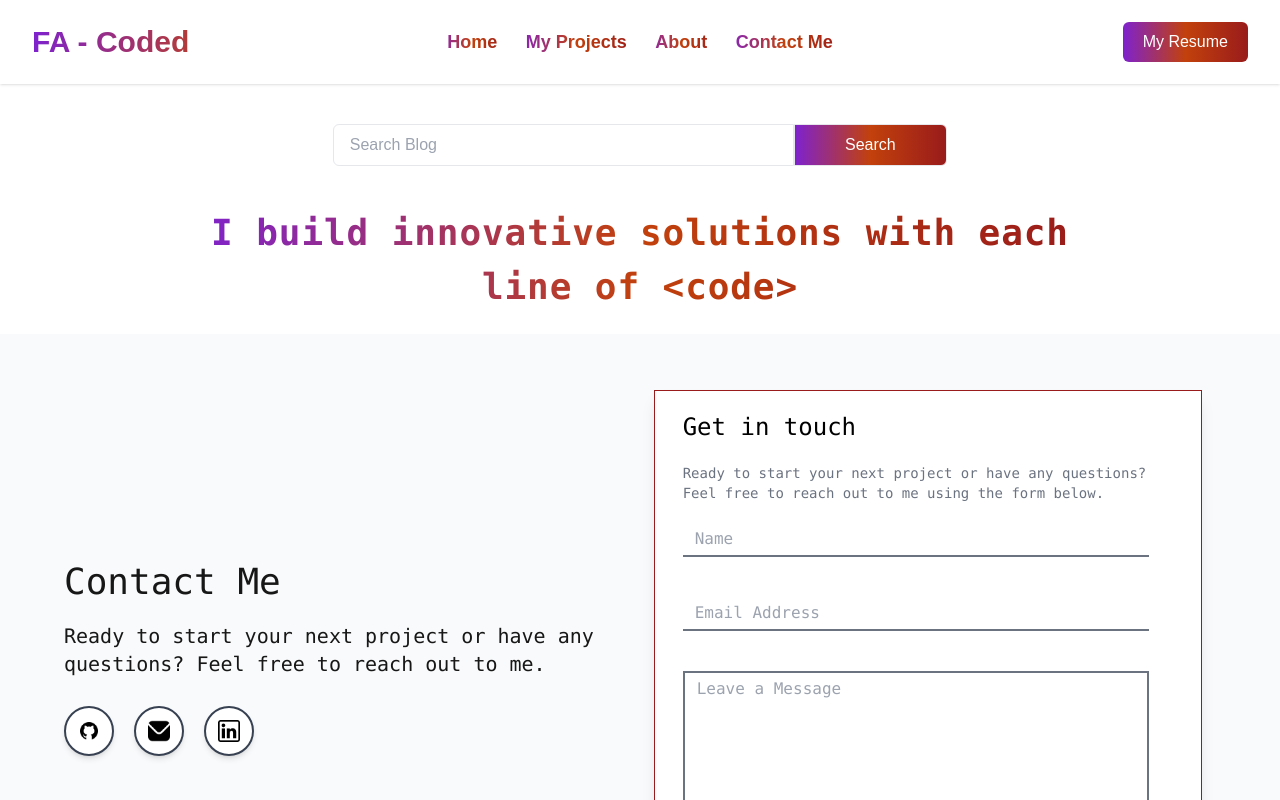
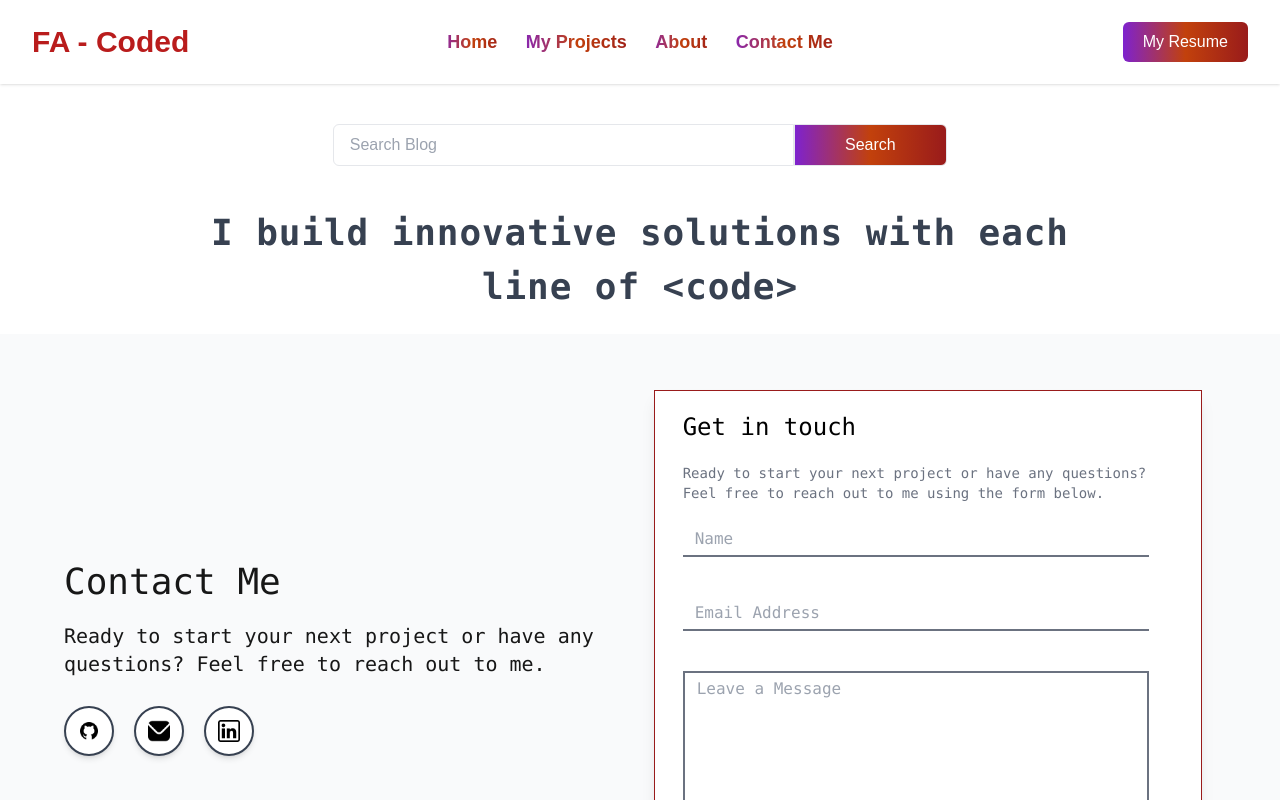
Before and after one commit to FirstAyo/fa-coded-cms, a Next.js app: page /contact in a window 1280 px wide. Shown: the top 800 px of the page. Built offline with nearby package versions, Linux system fonts and the light colour scheme.

Commit message:
changed the text colors for the homepage text and FA-Coded

```diff
--- a/app/components/Header.jsx
+++ b/app/components/Header.jsx
@@ -23,7 +23,7 @@ function Header() {
           <nav className="flex items-center justify-between w-[95%] mx-auto py-4">
             <Link
               href="/"
-              className="flex-1 text-2xl md:text-3xl font-extrabold bg-gradient-to-r from-purple-700 via-orange-700 to-red-800 bg-clip-text text-transparent"
+              className="flex-1 text-2xl md:text-3xl font-extrabold text-red-700"
             >
               FA - <span className="">Coded</span>
             </Link>
--- a/app/components/SearchBox.jsx
+++ b/app/components/SearchBox.jsx
@@ -16,7 +16,7 @@ function SearchBox() {
         </div>
 
         <div className="lg:w-[70%] mx-auto font-mono">
-          <h2 className="bg-gradient-to-r from-purple-700 via-orange-700 to-red-800 bg-clip-text text-transparent text-center text-2xl md:text-3xl lg:text-4xl font-bold px-1 tracking-wide leading-normal lg:leading-normal pb-5">
+          <h2 className="text-gray-700 text-center text-2xl md:text-3xl lg:text-4xl font-bold px-1 tracking-wide leading-normal lg:leading-normal pb-5">
             {homepageText}
           </h2>
         </div>
```
